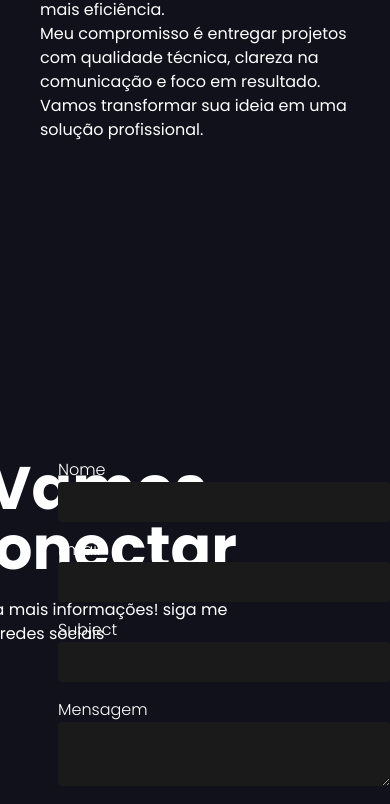
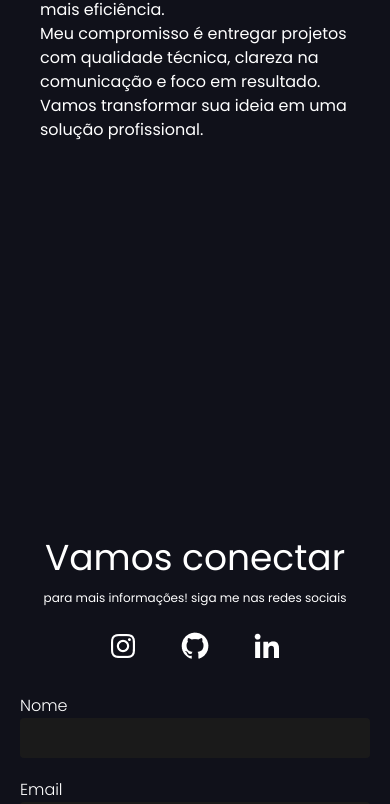
Before and after one commit to joaothiago63/Port, a React (Vite) app: page / in a window 390 px wide. Shown: the part 1147-1951 px from the top of the page. Built offline with nearby package versions, Linux system fonts and the light colour scheme.

Commit message:
:sparkles: feat: added contact mobile

```diff
--- a/src/Layouts/Navbar.tsx
+++ b/src/Layouts/Navbar.tsx
@@ -68,9 +68,11 @@ function Navbar({ children }: props) {
             <div className="bg-[#242431] h-[80px] fixed bottom-0 w-full rounded-t-3xl min-w-85">
                 <div className="flex flex-col h-full justify-center">
                     <div className="w-full flex justify-between p-3">
-                        <IconWithLabel label="Contact">
-                            <RenderIcon iconName="MessageCircle" />
-                        </IconWithLabel>
+                        <a href="#contact">
+                            <IconWithLabel label="Contact">
+                                <RenderIcon iconName="MessageCircle" />
+                            </IconWithLabel>
+                        </a>
                         <a href="#about">
                             <IconWithLabel label="About me">
                                 <RenderIcon iconName="Users" />
--- a/src/components/button.tsx
+++ b/src/components/button.tsx
@@ -2,7 +2,8 @@ import type React from "react"
 
 interface props {
     children: React.ReactNode,
-    color?: 'purple' | 'green'
+    color?: 'purple' | 'green',
+    className?: string
 }
 
 const colorVariables = {
@@ -10,8 +11,8 @@ const colorVariables = {
     green: 'border-[#ccff00] text-[#ccff00] hover:bg-[#ccff00]'
 }
 
-export default function ({ children, color = "purple" }: props) {
+export default function ({ children, color = "purple", className = "" }: props) {
     return <>
-        <button className={`border rounded p-3 cursor-pointer hover:text-white ${colorVariables[color]}`}>{children}</button>
+        <button className={`border rounded p-3 cursor-pointer hover:text-white ${colorVariables[color]} ${className}`}>{children}</button>
     </>
 }
--- a/src/components/input.tsx
+++ b/src/components/input.tsx
@@ -4,7 +4,7 @@ interface props {
 
 function Input({ label }: props) {
     return (
-        <div className="flex flex-col">
+        <div className="flex flex-col text-start">
             {label && (
                 <label>{label}</label>
             )}
--- a/src/components/textArea.tsx
+++ b/src/components/textArea.tsx
@@ -6,7 +6,7 @@ interface props extends ComponentPropsWithoutRef<'input'> {
 
 function TextArea({ label }: props) {
     return (
-        <div className="flex flex-col">
+        <div className="flex flex-col text-start">
             {label && (
                 <label>{label}</label>
             )}
--- a/src/pages/contact.tsx
+++ b/src/pages/contact.tsx
@@ -1,16 +1,31 @@
 import Button from "../components/button";
 import ContactForm from "./forms/contactForm";
+import Instagram from "../assets/instagram.png"
+import Linkedin from "../assets/likedin.png"
+import Github from "../assets/github.png"
 
 
 function Contact({ isMobile = false }: { isMobile?: boolean }) {
+    if (!isMobile) {
         return (
             <section id="contact" className="h-screen">
                 <div className="grid grid-cols-2">
-                <div className="flex flex-col text-center">
                     <div className="flex justify-center">
-                        <div className="flex flex-col space-y-5">
-                            <label className="font-bold text-6xl">Vamos conectar</label>
-                            <span className="text-start px-2">para mais informações! siga me nas redes sociais</span>
+                        <div className="w-fit flex flex-col space-y-2">
+                            <label className="font-bold text-7xl">Vamos conectar</label>
+                            <div>
+                                <span>para mais informações! siga me nas redes sociais</span>
+                            </div>
+                            <div className="flex gap-10 mt-12">
+                                <a className="cursor-pointer" href="https://www.instagram.com/joao.thiagodomingues.9">
+                                    <img src={Instagram} />
+                                </a>
+                                <a className="cursor-pointer" href="https://github.com/joaothiago63">
+                                    <img src={Github} />
+                                </a>
+                                <a className="cursor-pointer" href="https://www.linkedin.com/in/joao-thiago-d-roberto/">
+                                    <img src={Linkedin} />
+                                </a>
                             </div>
                         </div>
                     </div>
@@ -25,6 +40,30 @@ function Contact({ isMobile = false }: { isMobile?: boolean }) {
         );
     }
 
+    return (
+        <section id="contact" className="h-screen py-20">
+            <div className="w-full text-center flex flex-col space-y-3">
+                <label className="text-4xl font-bold-">Vamos conectar</label>
+                <span className="text-xs">para mais informações! siga me nas redes sociais</span>
+                <div className="flex justify-center gap-10 mt-3">
+                    <a className="cursor-pointer" href="https://www.instagram.com/joao.thiagodomingues.9">
+                        <img src={Instagram} />
+                    </a>
+                    <a className="cursor-pointer" href="https://github.com/joaothiago63">
+                        <img src={Github} />
+                    </a>
+                    <a className="cursor-pointer" href="https://www.linkedin.com/in/joao-thiago-d-roberto/">
+                        <img src={Linkedin} />
+                    </a>
+                </div>
+                <form className="p-5 space-y-5">
+                    <ContactForm />
+                    <Button className="w-full">Enviar</Button>
+                </form>
+            </div>
+        </section>
+    );
+}
 
 
 export default Contact;
--- a/src/pages/forms/contactForm.tsx
+++ b/src/pages/forms/contactForm.tsx
@@ -7,7 +7,7 @@ interface props {
 
 function ContactForm() {
     return (
-        <div className="space-y-4 font-light">
+        <div className="space-y-5 font-light">
             <Input label="Nome" />
             <Input label="Email" />
             <Input label="Subject" />
```
Lines whose indentation alone changed are shown as unchanged.
